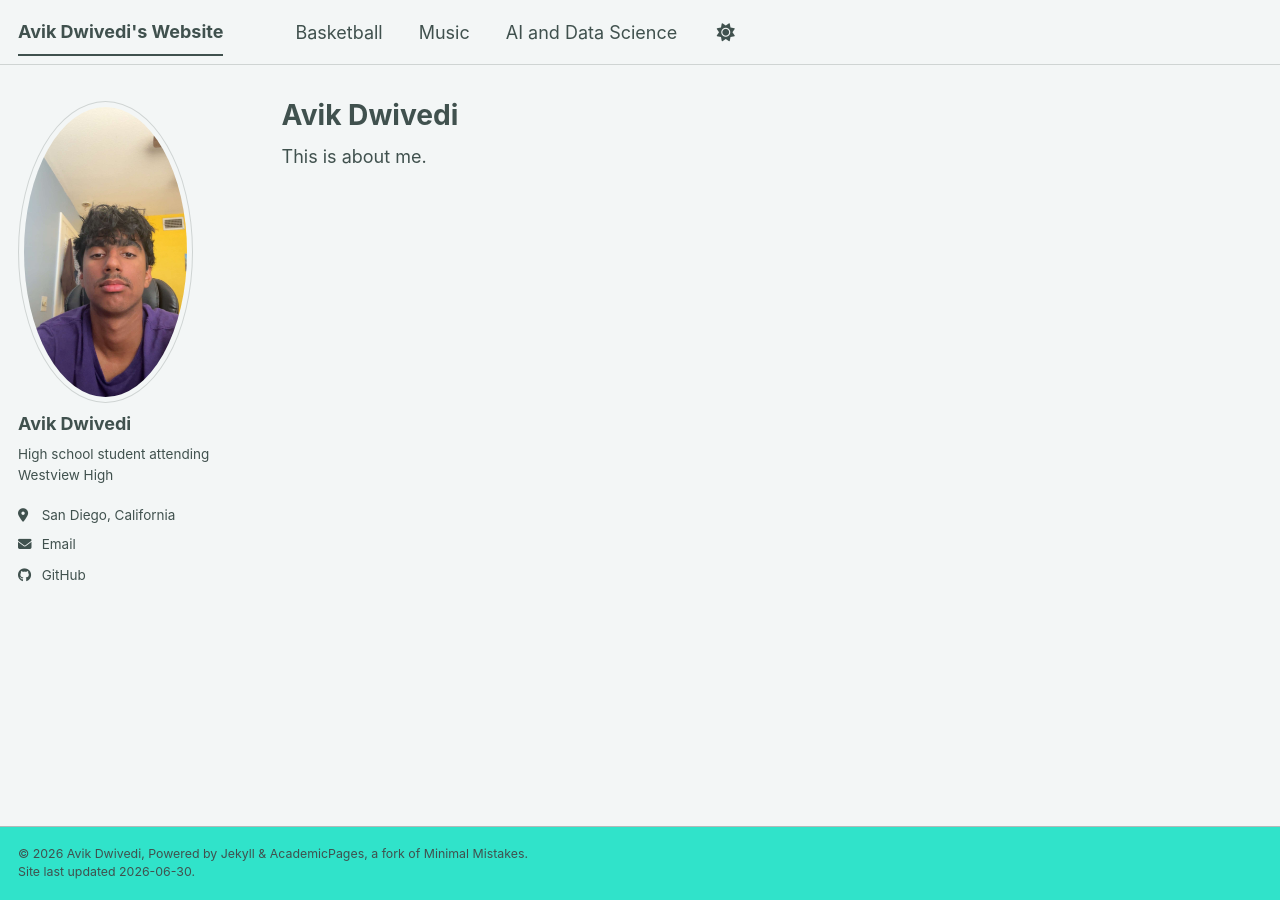
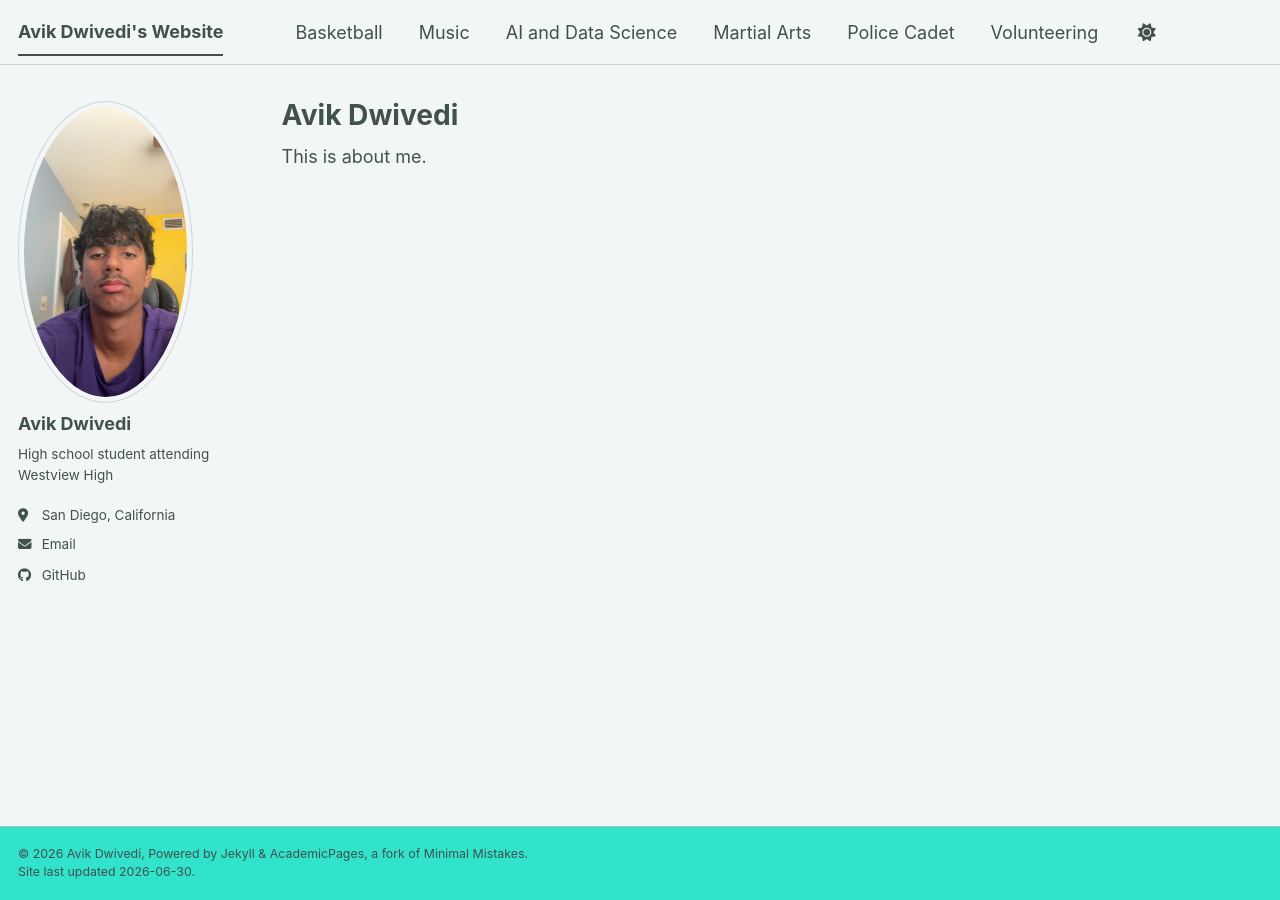
Before and after one commit to vikuser99/simple, a Jekyll site: the page built from _pages/about.md, in a window 1280 px wide. Built offline with Jekyll 4.4.1, drawn with Linux system fonts in a browser that asks for light colours; a style sheet for code colours, icons or effects is not loaded.

Commit message:
Update navigation with new sections
Added new navigation items for Martial Arts, Police Cadet, and Volunteering.

```diff
--- a/_data/navigation.yml
+++ b/_data/navigation.yml
@@ -19,6 +19,23 @@ main:
   - title: "AI and Data Science"
     url: /ai_ds/
 
+  - title: "Martial Arts"
+    url: /martial_arts/
+
+  - title: "Police Cadet"
+    url: /police_cadet/
+
+  - title: "Volunteering"
+    url: /volunteering/
+
+
+
+
+
+
+
+
+
   # - title: "Blog Posts"
     # url: /year-archive/
 
```
